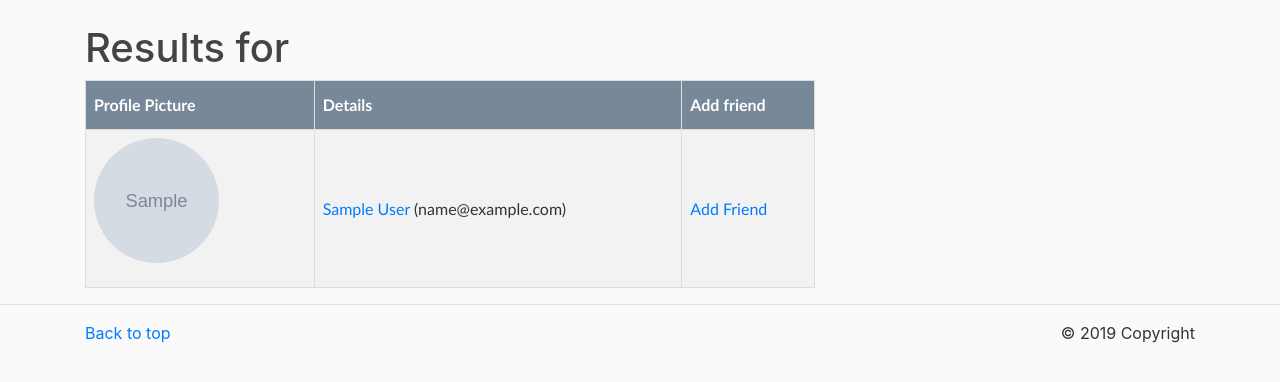
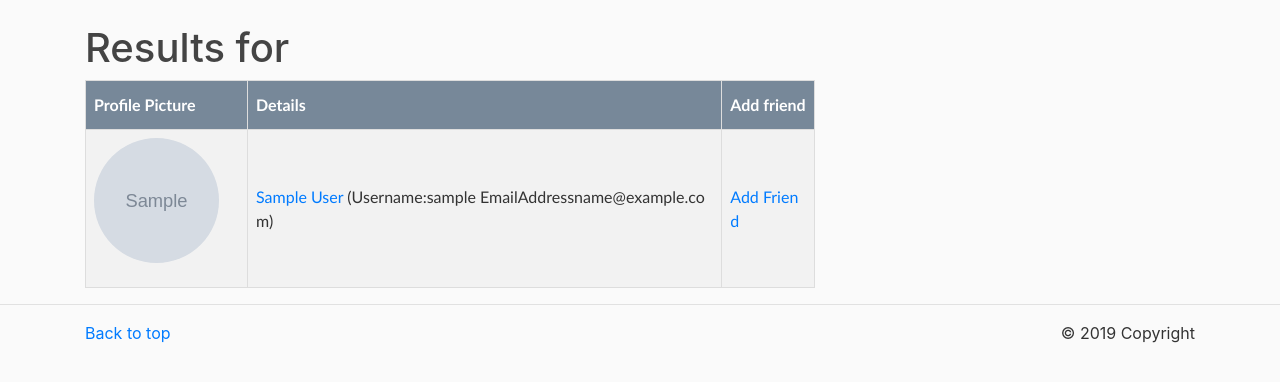
Before and after one commit to akshatz/FacebookClone, a Django app: template users/templates/users/search.html in a window 1280 px wide. Shown: the part 56-438 px from the top of the page. Run offline with Django 3.2, Linux system fonts and the light colour scheme; tables that the repository leaves empty hold one stand-in row (values such as "Sample post"); the template is opened without the code that fills it: values that come from a table or form of the project are taken from there, most other values are stand-ins (such as "Sample title", 1, 10 or a date in 2020); grey boxes marked "Sample" are stand-in pictures; some libraries are stand-ins or nearby versions.

Commit message:
Added some changes

```diff
--- a/users/templates/users/search.html
+++ b/users/templates/users/search.html
@@ -18,7 +18,7 @@
         <td>
             <img src="{{result.profile.image.url}}" class="rounded-circle account-img" alt="Profile Picture">
         </td>
-        <td><a href="{% url 'profile' result.id %}">{{result.first_name}} {{ result.last_name }} </a>({{ result.email }}) </td>
+        <td><a href="{% url 'profile' result.id %}">{{result.first_name}} {{ result.last_name }} </a>(Username:{{result.username}} EmailAddress{{ result.email }}) </td>
         <td>
             <a href="{% url 'addfriend'  result.id %}">Add Friend</a>
         </td>
```
